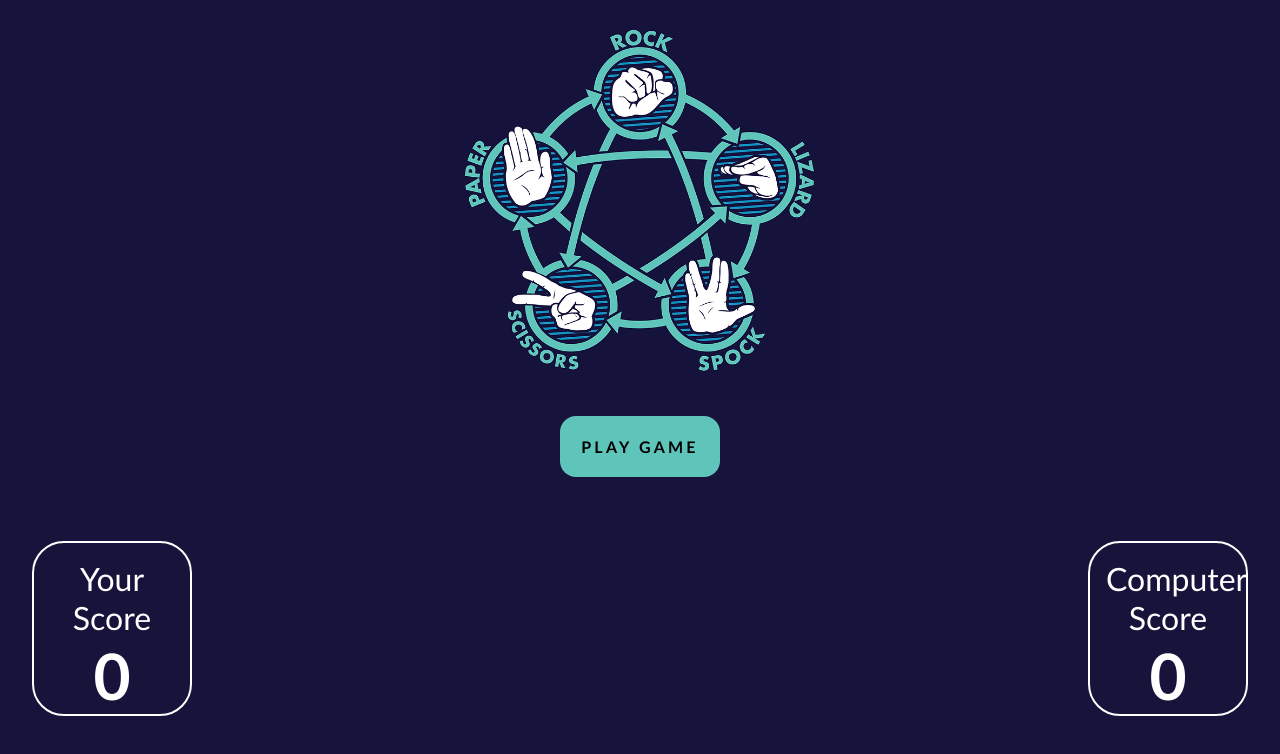
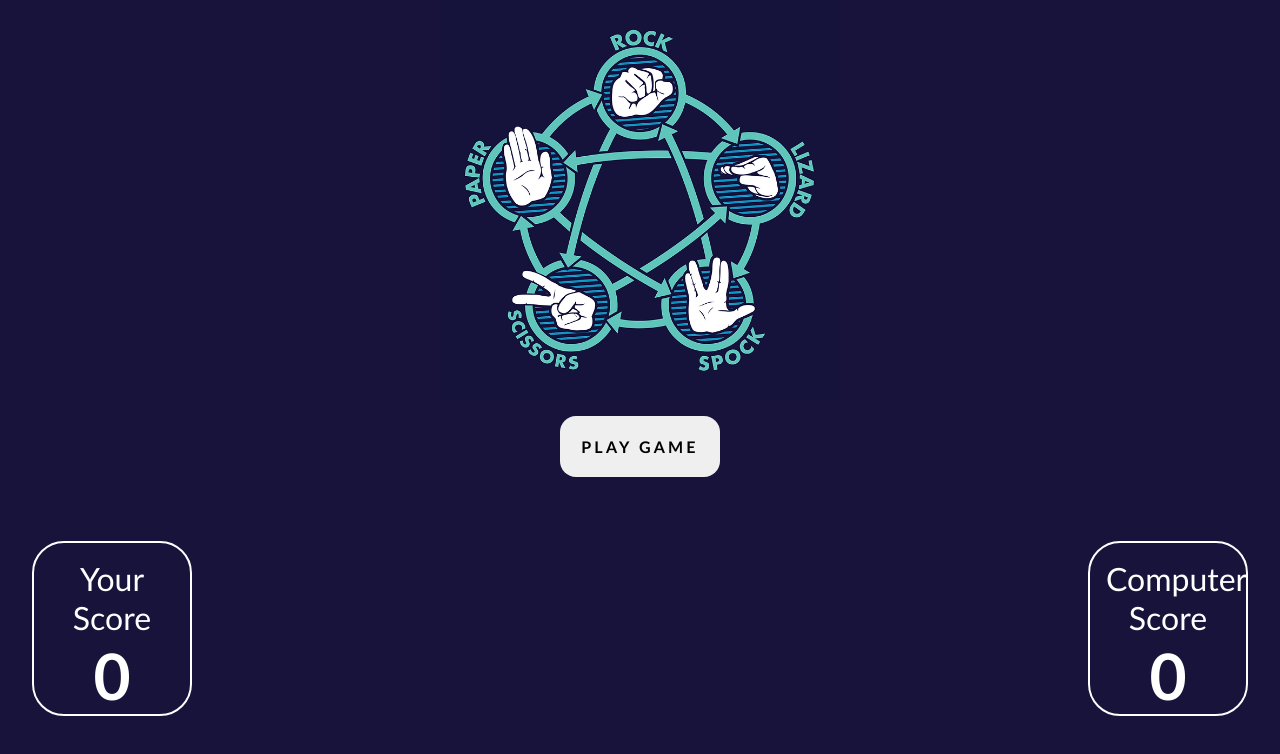
Before and after one commit to StephanRaab/vue-rpsls, a Vue app: page / in a window 1280 px wide. Shown: the top 754 px of the page. Built offline with nearby package versions, Linux system fonts and the light colour scheme.

Commit message:
variable colors

```diff
--- a/src/App.vue
+++ b/src/App.vue
@@ -109,6 +109,11 @@ export default {
 </template>
 
 <style scoped>
+:root {
+  --clr-dark: #17133b;
+  --clr-primary: #5fc5ba;
+}
+
 .center {
   display: block;
   margin: auto;
@@ -150,7 +155,7 @@ button {
   padding: 1.2em;
   border-radius: 1em;
   border: 2px solid transparent;
-  background-color: #5fc5ba;
+  background-color: ;
   text-transform: uppercase;
   font-weight: bold;
   font-size: 1rem;
@@ -160,8 +165,8 @@ button {
 }
 
 button:hover {
-  background-color: #17133b;
-  border: 2px solid #12a2d0;
+  background-color: var(--clr-dark);
+  border: 2px solid var(--clr-primary);
   color: white;
   transform: translateY(-5px);
 }
```
